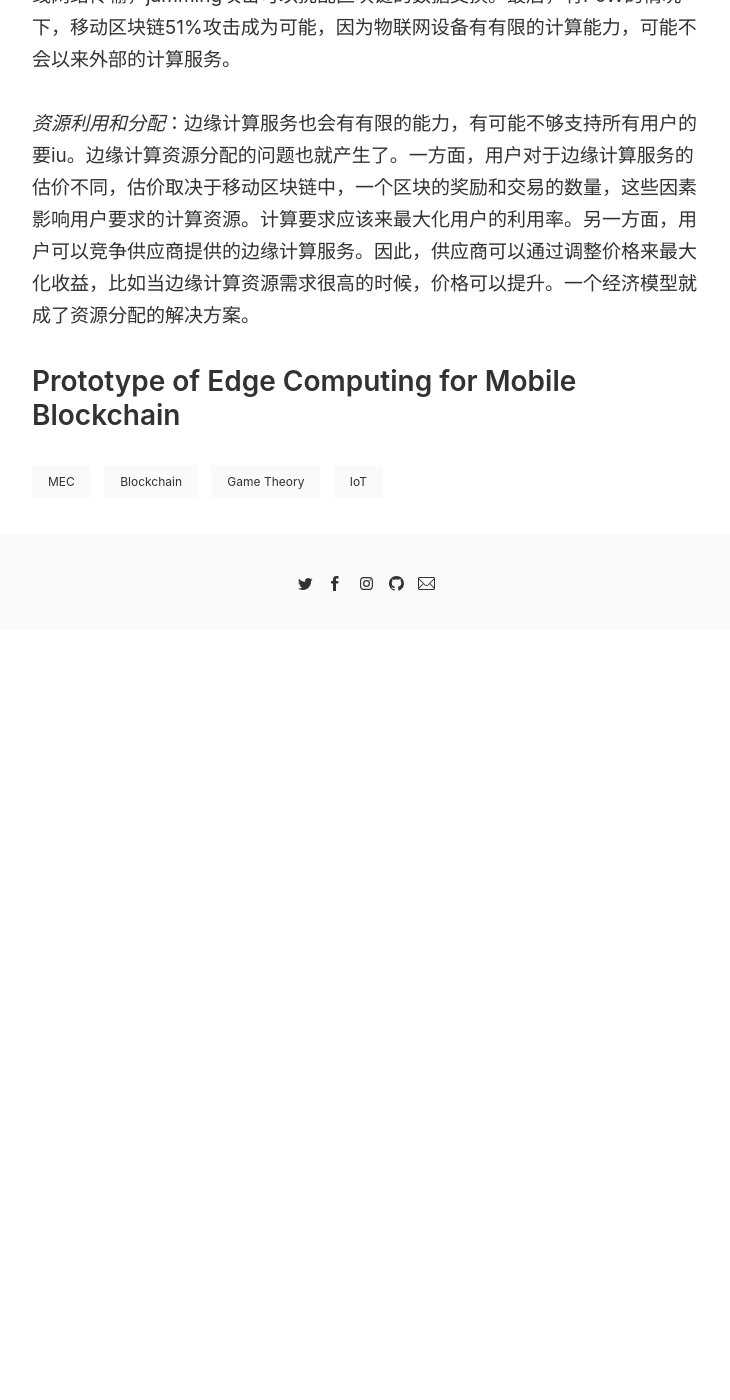
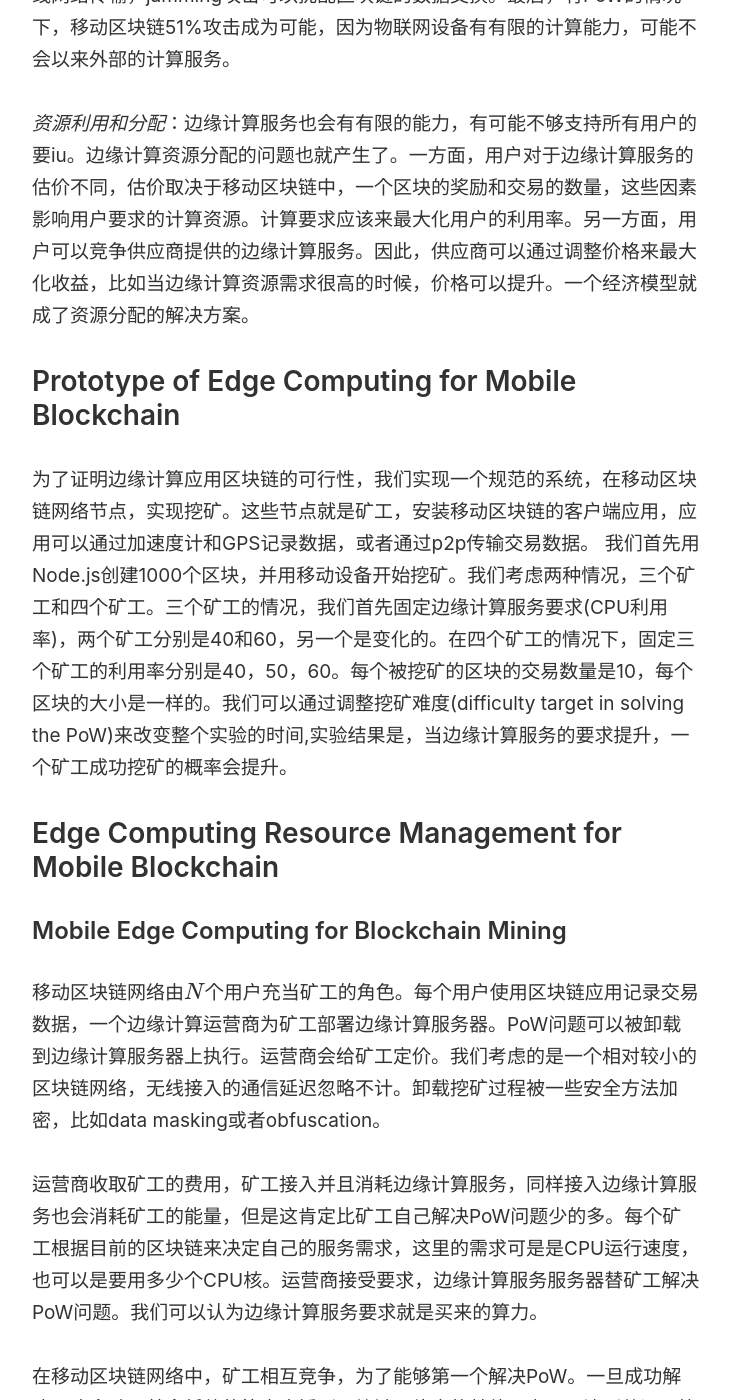
Before and after one commit to Wy-wangyan/Wy-wangyan.github.io, a Jekyll site: the page built from _posts/2019-12-29-BC-M-EC.markdown, in a window 1280 px wide and 1400 px high, scrolled down 4336 px. Shown: the whole window, without its empty margins (274-1004 px from the left). Built offline with Jekyll 4.4.1, drawn with Linux system fonts in a browser that asks for light colours; formulas are drawn with MathJax 3; before the commit the page ends 4966 px from its top, so only the background shows below that; some of the changed text lies outside the part shown.

Commit message:
Update 2019-12-29-BC-M-EC.markdown

```diff
--- a/_posts/2019-12-29-BC-M-EC.markdown
+++ b/_posts/2019-12-29-BC-M-EC.markdown
@@ -6,7 +6,7 @@ image: '/images/posts/7.jpg'
 ---
 
 
-     实验室一月份要写一篇区块链的文献综述准备投稿，笔者会负责写MEC部分，准备至少看个30篇MEC相关的文献吧，博客会等20号实验室放假之后再多。这篇文章没有什么公式，介绍的也比较科普。
+     实验室一月份要写一篇区块链的文献综述准备投稿，笔者会负责写MEC部分，准备至少看个30篇MEC相关的文献吧，博客会等20号实验室放假之后再多写两篇。这篇文章介绍的比较科普。
 
 
  <hr>
@@ -52,3 +52,27 @@ image: '/images/posts/7.jpg'
 *资源利用和分配*：边缘计算服务也会有有限的能力，有可能不够支持所有用户的要iu。边缘计算资源分配的问题也就产生了。一方面，用户对于边缘计算服务的估价不同，估价取决于移动区块链中，一个区块的奖励和交易的数量，这些因素影响用户要求的计算资源。计算要求应该来最大化用户的利用率。另一方面，用户可以竞争供应商提供的边缘计算服务。因此，供应商可以通过调整价格来最大化收益，比如当边缘计算资源需求很高的时候，价格可以提升。一个经济模型就成了资源分配的解决方案。
 
 ## Prototype of Edge Computing for Mobile Blockchain
+为了证明边缘计算应用区块链的可行性，我们实现一个规范的系统，在移动区块链网络节点，实现挖矿。这些节点就是矿工，安装移动区块链的客户端应用，应用可以通过加速度计和GPS记录数据，或者通过p2p传输交易数据。
+  我们首先用Node.js创建1000个区块，并用移动设备开始挖矿。我们考虑两种情况，三个矿工和四个矿工。三个矿工的情况，我们首先固定边缘计算服务要求(CPU利用率)，两个矿工分别是40和60，另一个是变化的。在四个矿工的情况下，固定三个矿工的利用率分别是40，50，60。每个被挖矿的区块的交易数量是10，每个区块的大小是一样的。我们可以通过调整挖矿难度(difficulty target in solving the PoW)来改变整个实验的时间,实验结果是，当边缘计算服务的要求提升，一个矿工成功挖矿的概率会提升。
+
+
+## Edge Computing Resource Management for Mobile Blockchain
+
+### Mobile Edge Computing for Blockchain Mining
+
+移动区块链网络由$N$个用户充当矿工的角色。每个用户使用区块链应用记录交易数据，一个边缘计算运营商为矿工部署边缘计算服务器。PoW问题可以被卸载到边缘计算服务器上执行。运营商会给矿工定价。我们考虑的是一个相对较小的区块链网络，无线接入的通信延迟忽略不计。卸载挖矿过程被一些安全方法加密，比如data masking或者obfuscation。
+
+运营商收取矿工的费用，矿工接入并且消耗边缘计算服务，同样接入边缘计算服务也会消耗矿工的能量，但是这肯定比矿工自己解决PoW问题少的多。每个矿工根据目前的区块链来决定自己的服务需求，这里的需求可是是CPU运行速度，也可以是要用多少个CPU核。运营商接受要求，边缘计算服务服务器替矿工解决PoW问题。我们可以认为边缘计算服务要求就是买来的算力。
+
+在移动区块链网络中，矿工相互竞争，为了能够第一个解决PoW。一旦成功解决，这个矿工就会将他的答案广播到区块链网络中的其他用户，以达到共识。第一个成功解决的矿工可以得到奖励，这种奖励是从区块链应用中获得的。这种奖励被表示成一个多功能的函数，由$x_i$的边缘计算要求的第$i$个矿工由两个方面组成：(1)当一个区块被成功挖矿，获得的奖励，奖励包含两部分，固定的和浮动的部分；(2)解决PoW所花费的代价，也就是矿工$i$向边缘计算运营商付的单位价格$p_i$。
+
+### Two-Stage Stackelberg Game Formulation and Equilibrium
+可以用博弈论的观点来分析运营商和矿工的关系。可以表示成一个Stackelberg game的模型。运营商，也就是leader of the game，首先在Stage 1规定了每个计算单元的价格，矿工也就是followers，之后在Stage 2根据卸载挖矿任务决定最优计算服务要求，这是在知道了运营商提供的价格的基础上的。通过使用向后归纳，我们把leader和followers的最优化问题规范成两个子问题：
+
+- Sub-game(Stage 2的矿工挖矿策略)：每个矿工$i$决定挖矿要求来最大化期望的利用率，在所有其他的矿工的需求和边缘计算服务价格已知的情况下。
+
+- Sub-game(Stage 1运营商的价格策略)：运营商的纯利润是通过向矿工收费减去成本得到的。服务成本是服务需求的函数。
+
+两步形成了Stackelberg game。博弈的目标是找到Stackelberg平衡，Stackelberg平衡确保了服务价格最大化利润，同时所有矿工也能够最大化他们的利用率。
+
+对于运营商的定价，采用均匀和区别对待的价格策略。均匀定价策略，所有的矿工都收取相同的费用。区别对待的价格策略，运营商会向每个矿工收取不同的费用，均匀定价更容易实现，应为运营商不用把所有矿工的信息都记录，但是会导致利益不是最大。要获得最大的利益还是需要对于每个不同矿工进行专门收费。
```
